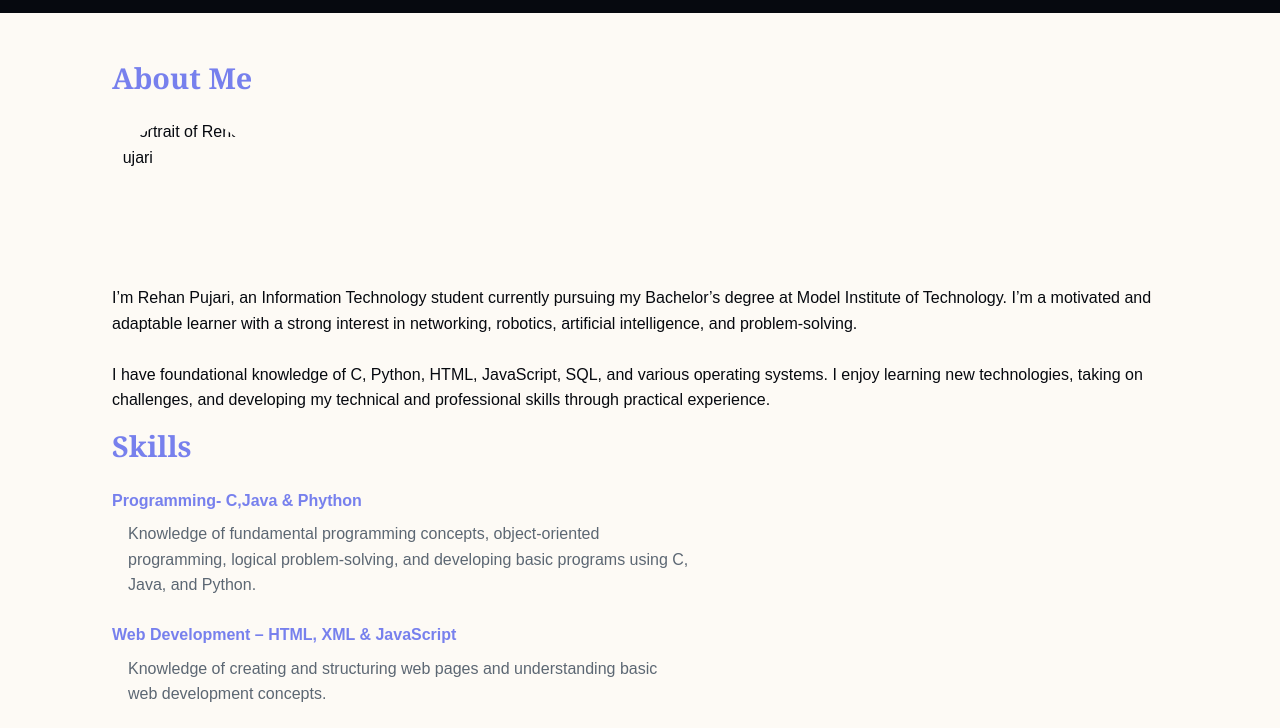
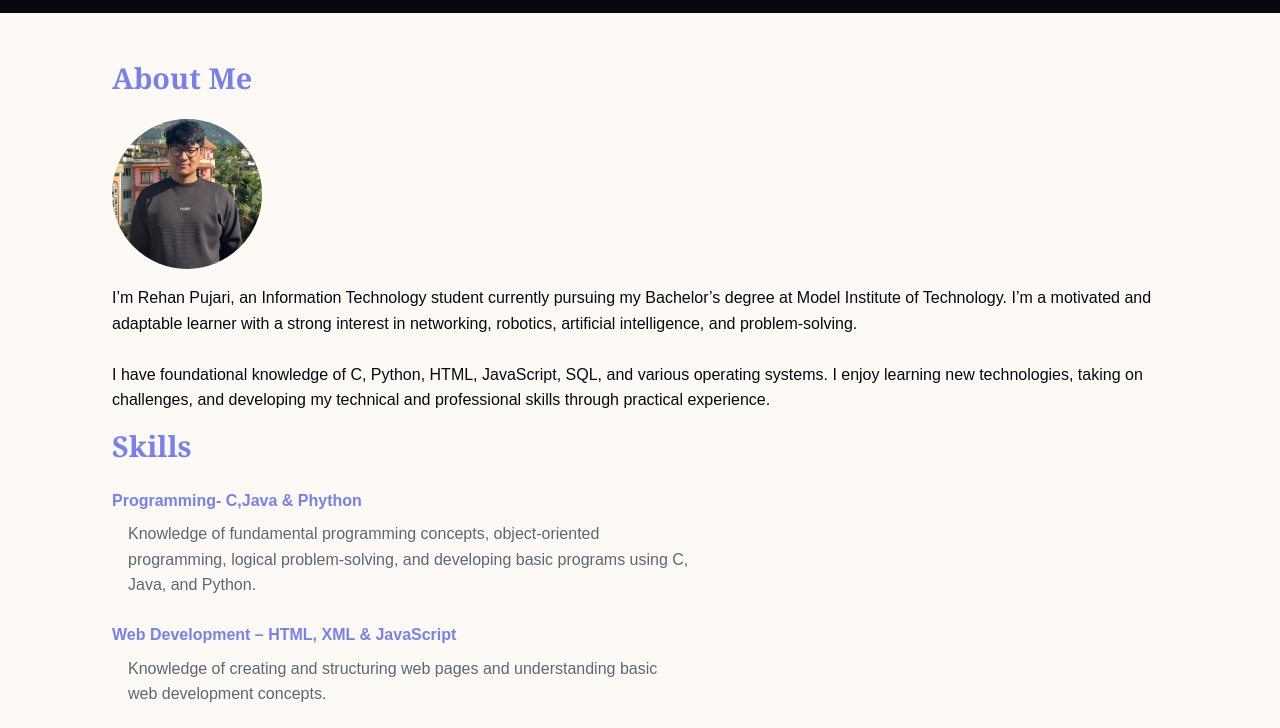
Before and after one commit to rehanpujari/Week3Assignment, a plain HTML site: page index.html in a window 1280 px wide. Shown: the part 61-789 px from the top of the page. Drawn offline with Linux system fonts and the light colour scheme; the site is published under a folder, as on GitHub Pages, so addresses that start at the root find nothing.

```diff
--- a/index.html
+++ b/index.html
@@ -26,7 +26,7 @@
     <main id="portfolioContent">
         <section id="aboutMe">
             <h2>About Me</h2>
-            <img src="/images/p_hris.jpg" alt="Portrait of Rehan Pujari" width="150">
+            <img src="images/p_hris.jpg" alt="Portrait of Rehan Pujari" width="150">
             <p>
                 I’m Rehan Pujari, an Information Technology student currently pursuing my Bachelor’s degree at Model
                 Institute of Technology. I’m a motivated and adaptable learner with a strong interest in networking,
```
